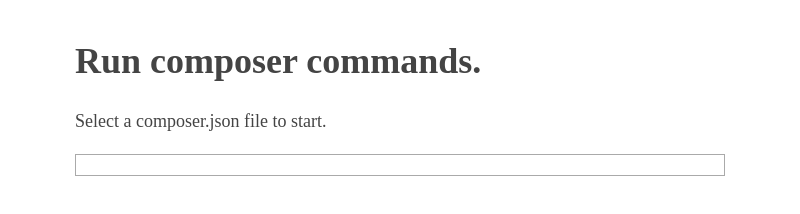
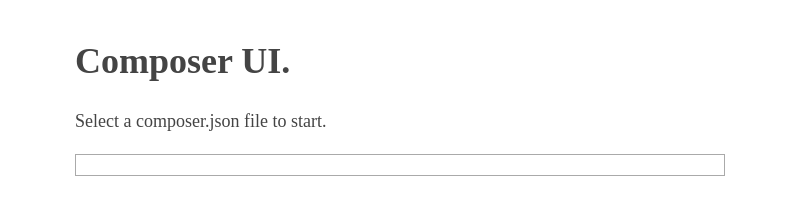
Before and after one commit to borisson/composer-ui, an Electron app: page index.html in a window 800 px wide. Drawn offline with Linux system fonts and the light colour scheme; no server answers.

Commit message:
Change title

```diff
--- a/index.html
+++ b/index.html
@@ -2,7 +2,7 @@
 <html>
   <head>
     <meta charset="UTF-8">
-    <title>Hello World!</title>
+    <title>Composer UI</title>
     <style>
     body{margin:40px auto;max-width:650px;line-height:1.6;font-size:18px;color:#444;padding:0 10px}
     h1,h2,h3{line-height:1.2}
@@ -24,7 +24,7 @@
     </style>
   </head>
   <body>
-    <h1>Run composer commands.</h1>
+    <h1>Composer UI.</h1>
 
     <p>Select a composer.json file to start.</p>
 
```
